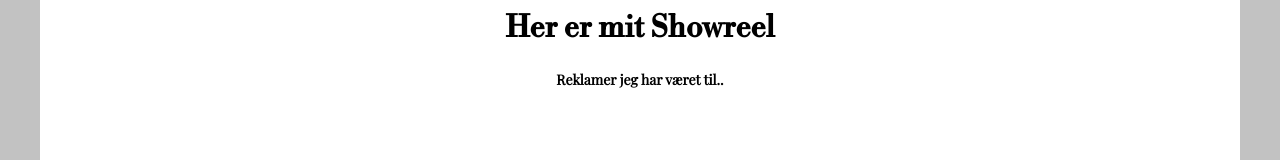
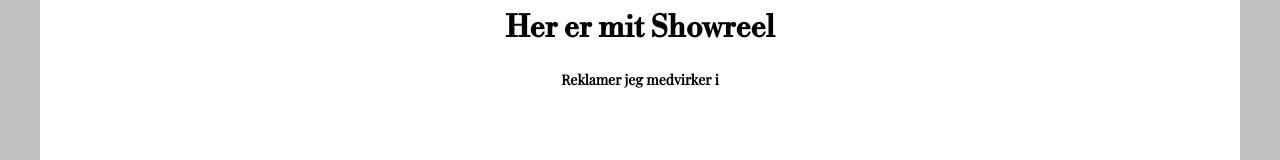
Before and after one commit to Claudiu-Ionel/rene-website, a Next.js app: page /Showreel in a window 1280 px wide. Shown: the part 230-390 px from the top of the page. Built offline with nearby package versions, Linux system fonts and the light colour scheme.

Commit message:
changed text orientation according to screen size

```diff
--- a/app/Showreel/page.js
+++ b/app/Showreel/page.js
@@ -27,7 +27,7 @@ export default function Showreel() {
           <h3 className="text-sm mt-2 text-center font-semibold font-secondary">
             {englishVersion
               ? `Commercials I have been into..`
-              : "Reklamer jeg har været til.."}
+              : "Reklamer jeg medvirker i"}
           </h3>
         </div>
         <div className="videos w-full flex justify-start flex-wrap md:flex-col gap-x-2 gap-y-3 px-6 py-12 md:px-0 ">
--- a/app/page.js
+++ b/app/page.js
@@ -4,7 +4,6 @@ import { useState, useContext } from "react";
 // Components:
 import Gallery from "./Components/Gallery";
 import ImageModal from "./Components/ImageModal";
-import ExperienceTimeline from "./Components/ExperienceTimeline";
 
 // Data:
 import { galleryImages } from "./data/data";
@@ -40,7 +39,7 @@ export default function Home() {
         setModalImageGallery={setModalImageGallery}
       />
       <div className="w-full bg-white p-5 flex flex-col justify-center items-center font-secondary text-xl lg:text-lg">
-        <div className="w-[80%] ipadAir:w-full ipadAir:p-1 font-secondary [&>div]:w-full text-justify">
+        <div className="w-[80%] ipadAir:w-full ipadAir:p-1 font-secondary [&>div]:w-full text-justify fold:text-left">
           <div
             className={
               "[&>p]:mb-2 font-secondary" +
@@ -78,7 +77,6 @@ export default function Home() {
             </p>
           </div>
         </div>
-        <ExperienceTimeline />
       </div>
     </>
   );
```
